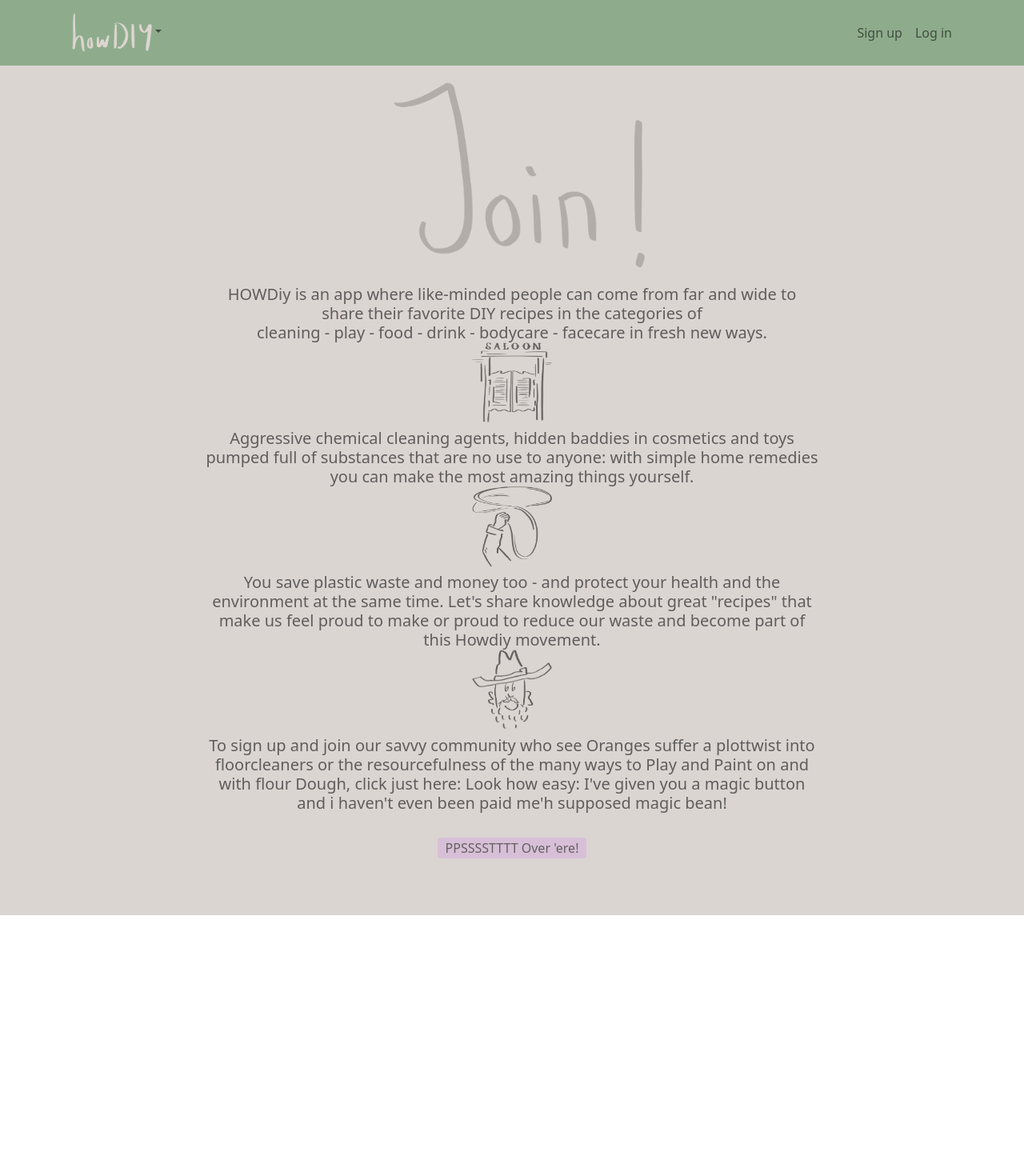
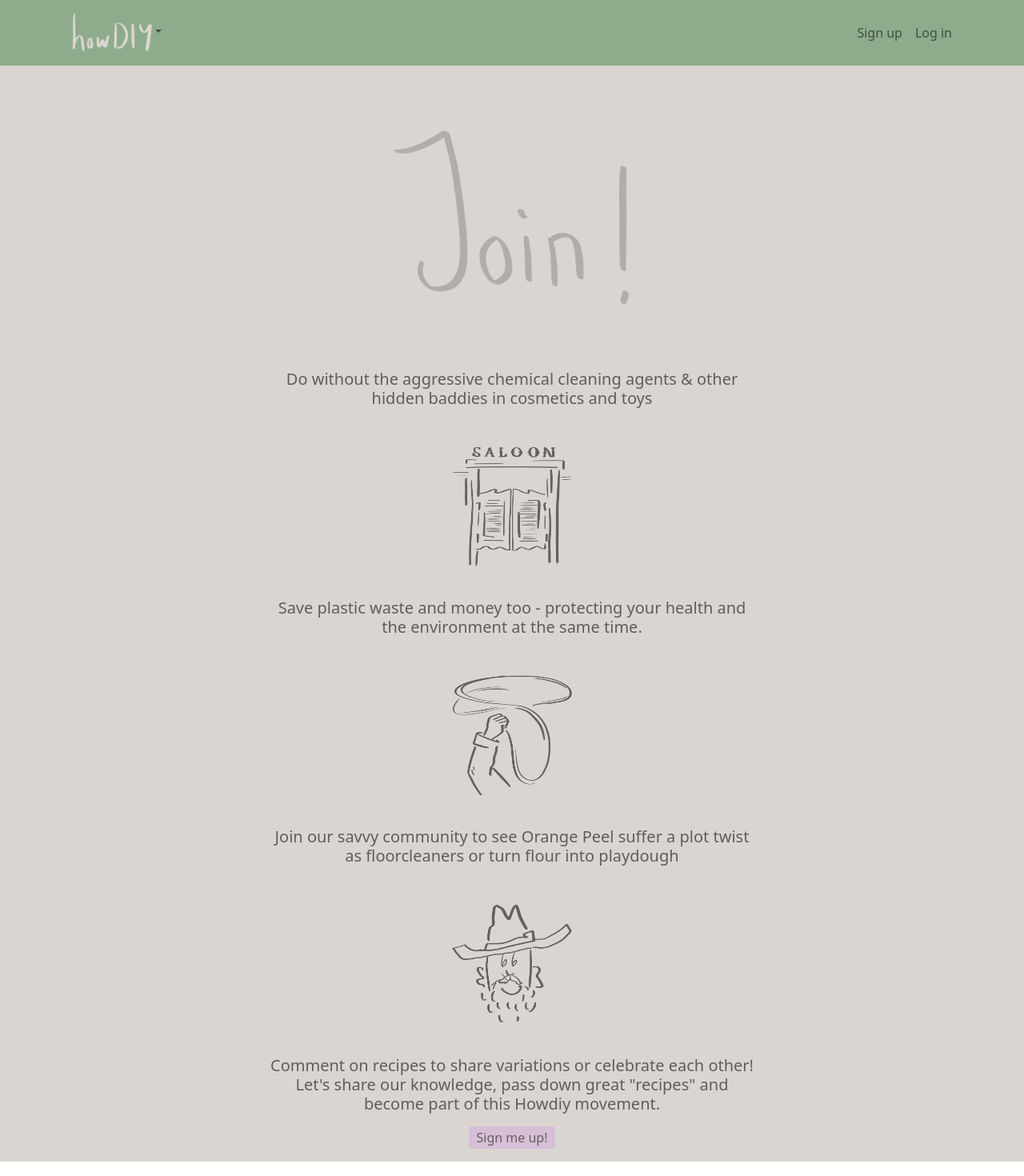
Before and after one commit to whatkimkong/howdiy-client, a React (Create React App) app: page /join in a window 1280 px wide. Shown: the top 1470 px of the page at 80% size. Before the commit the page ends 1144 px from the top, so only its background shows below. Built offline with nearby package versions, Linux system fonts and the light colour scheme; no server answers.

Commit message:
fix: style bugs, home, add:  login/signup redirect

```diff
--- a/src/App.css
+++ b/src/App.css
@@ -2,6 +2,7 @@
   text-align: center;
   background-color: #dbd5d1;
   min-height: 100vh;
+  width: 100vw;
 } /* background-color and min-height used to cover whole app */
 
 
--- a/src/App.js
+++ b/src/App.js
@@ -64,11 +64,11 @@ class App extends Component {
         <Switch>
         <Route
             exact path="/"
-            render={(props) => <Home {...props}/>}
+            render={(props) => <Home {...props} user={user}/>}
           />
           <Route
             exact path="/join"
-            render={(props) => <Join {...props}/>}
+            render={(props) => <Join {...props} user={user}/>}
           />
           <Route
             path="/signup"
--- a/src/components/Home.jsx
+++ b/src/components/Home.jsx
@@ -1,35 +1,40 @@
 import React, { Component } from "react";
 import { NavLink } from "react-router-dom";
 //
-import './root.css';
+import "./root.css";
 //
 import title from "./img/howdiyGreen.png";
-import allCategories from './img/ROUGHshot.png';
-
 
 export class Home extends Component {
   render() {
+    const {user} = this.props;
     return (
       <div>
         <img src={title} alt="title" className="root-title" />
-        <h3 className="root-text">DIY straight from your Pantry</h3>
-        <p className="root-text"> 6 Categories to choose from:</p>
-        <img src={allCategories} alt="little-representatives" width="300px" height="190px"/>
+
         <div className="root-text">
-        <br/>
-        <p>
-          Join our community of DIY lovers who have plenty ideas on how to use
-          the ingredients all around us to create fun useful homemade products!
-          <br /> Find out more about what drives us:
-        </p>
+          <h3>DIY straight from your Pantry</h3>
+          <h5>
+            Sharing our recipes from far and wide in the six categories of{" "}
+          </h5>
+          <br />
+          <h2>CLEANING • PLAY • FOOD • DRINK • BODYCARE • FACECARE</h2>
+          <br />
+          <h5>to meet our needs in fresh new ways.</h5>
+          { !user && (
+            <div className="root-button-container">
+            <NavLink className="root-submit" to="/signup">
+              Sign me up!
+            </NavLink>
+          </div>
+          )}
+          <div className="root-button-container">
+            <NavLink className="root-submit" to="/join">
+              find out more...
+            </NavLink>
+          </div>
+          <h5>Go on, bet Grandma has some wise wisdoms we can rescue....</h5>
         </div>
-        <br/>
-        <NavLink className="root-submit" to="/join">To the Join !!</NavLink>
-        <p className="root-text">Go on, bet grandma even had some of that wise wise wisdoms....</p>
-        <br/>
-        <br/>
-        <br/>
-        <br/>
       </div>
     );
   }
--- a/src/components/Join.jsx
+++ b/src/components/Join.jsx
@@ -10,55 +10,47 @@ import playLogo from "./img/Play-dark.png";
 
 export class Join extends Component {
   render() {
+    const {user} = this.props;
     return (
       <div>
         <img src={title} alt="title" className="root-title" />
+
         <div className="root-text">
-          <h5>
-            HOWDiy is an app where like-minded people can come from far and wide
-            to share their favorite DIY recipes in the categories of <br />{" "}
-            cleaning - play - food - drink - bodycare - facecare in fresh new
-            ways.
-            <br />
+          <div>
+            <h5>
+              Do without the aggressive chemical cleaning agents & other hidden
+              baddies in cosmetics and toys
+            </h5>
             <img
               className="root-img-styles"
               src={houseLogo}
               alt="join-saloon"
             />
-          </h5>
-          <h5>
-            Aggressive chemical cleaning agents, hidden baddies in cosmetics and
-            toys pumped full of substances that are no use to anyone: with
-            simple home remedies you can make the most amazing things yourself.
-            <br />
+            <h5>
+              Save plastic waste and money too - protecting your health and the
+              environment at the same time. <br />
+            </h5>
             <img className="root-img-styles" src={playLogo} alt="join-play" />
-            <br />
-          </h5>
-          <h5>
-            {" "}
-            You save plastic waste and money too - and protect your health and
-            the environment at the same time. Let's share knowledge about great
-            "recipes" that make us feel proud to make or proud to reduce our
-            waste and become part of this Howdiy movement. <br />
+            <h5>
+              Join our savvy community to see Orange Peel suffer a plot twist as
+              floorcleaners or turn flour into playdough
+            </h5>
             <img className="root-img-styles" src={faceLogo} alt="join-face" />
-            <br />
-          </h5>
-          <h5>
-            To sign up and join our savvy community who see Oranges suffer a
-            plottwist into floorcleaners or the resourcefulness of the many ways
-            to Play and Paint on and with flour Dough, click just here: Look how
-            easy: I've given you a magic button and i haven't even been paid
-            me'h supposed magic bean!
-          </h5>
+            <h5>
+              Comment on recipes to share variations or celebrate each other!{" "}
+              <br />
+              Let's share our knowledge, pass down great "recipes" and become
+              part of this Howdiy movement.
+            </h5>
+          </div>
+          { !user && (
+          <div className="root-button-container">
+            <NavLink className="root-submit" to="/signup">
+              Sign me up!
+            </NavLink>
+          </div>
+          )}
         </div>
-        <br />
-        <NavLink className="root-submit" to="/signup">
-          PPSSSSTTTT Over 'ere!
-        </NavLink>
-        <br />
-        <br />
-        <br />
-        <br />
       </div>
     );
   }
--- a/src/components/auth/Login.jsx
+++ b/src/components/auth/Login.jsx
@@ -1,7 +1,7 @@
 import React, { Component } from "react";
 import authService from "../services/auth-services";
 //
-import '../root.css';
+import "../root.css";
 //
 import loginTitle from "../img/Login.png";
 
@@ -24,6 +24,7 @@ class Login extends Component {
     authService.login(email, password).then((response) => {
       this.setState({ email: "", password: "" });
       this.props.setUser(response.data, true);
+      this.props.history.push(`/profile`)
     });
   };
 
@@ -31,7 +32,6 @@ class Login extends Component {
     const { email, password } = this.state;
     return (
       <div>
-
         <img src={loginTitle} alt="title" className="root-title" />
         <div className="root-text">
           <form onSubmit={this.handleSubmit}>
@@ -41,15 +41,21 @@ class Login extends Component {
               name="email"
               placeholder="Your email here"
               value={email}
-          /><br/><br/>
+            />
+            <br />
+            <br />
             <input
               onChange={this.handleChange}
-            type="text"
+              type="password"
               name="password"
               placeholder="Your password here"
               value={password}
-          /><br/><br/>
-          <button className="root-submit" type="submit">Login</button>
+            />
+            <br />
+            <br />
+            <button className="root-submit" type="submit">
+              Login
+            </button>
           </form>
         </div>
       </div>
--- a/src/components/auth/Signup.jsx
+++ b/src/components/auth/Signup.jsx
@@ -37,6 +37,7 @@ class Signup extends Component {
           password: "",
         });
         this.props.setUser(response.data, true);
+        this.props.history.push(`/profile`)
       });
   };
 
--- a/src/components/categories/Categories.css
+++ b/src/components/categories/Categories.css
@@ -1,41 +1,41 @@
 .title {
-  margin-top: 20px;
-  margin-left: 20px;
-  margin-bottom: 20px;
-  width: 25%;
+  margin: 10vh 10vh 5vh 8vh;
+  width: 70%;
+  max-width: 300px;
 }
 
 .list-container {
   margin-bottom: 10px;
   display: flex;
   justify-content: center;
-  margin-left: 15%;
-  margin-right: 10%;
+  margin-left: 5vw;
+  margin-right: 5vw;
 }
 
 .icon-img-styles {
-  height: 10vw;
-  width: 10vw;
-  max-height: 100px;
-  max-width: 100px;
+  height: 13vh;
+  min-height: 100px;
+  min-width: 140px;
+  max-width: 180px;
 }
 
-.button-styles {
-  background-color: #8eac8c;
-  color: #dbd5d1;
-  padding: 40px 100px 40px 100px;
+.category-btn {
+  border: solid;
+  border-color: #8eac8c;
+  background-color: #7c8a7b;
+  border-radius: 50%;
+  color: #dcd6d1;
+  font-weight: bold;
+  font-size: x-large;
   text-decoration: none;
-  margin: 20px 5px 40px 5px;
-  border-radius: 50%;
-  width: 70%;
-  min-width: 130px;
-  max-width: 130px;
   display: flex;
-  justify-content: center;
+  flex-direction: column;
+  padding: 20px 0px 10px 30px;
+  margin: 10px 10px 20px 40px;
 }
 
-.button-styles:hover {
-  color: thistle;
+.category-btn:hover {
+  color: rgb(95, 93, 93);
 }
 
 .howdiy-listed {
@@ -53,7 +53,7 @@
   width: 80%;
   display: flex;
   flex-direction: row;
-  justify-content: space-around;
+  justify-content: space-evenly;
 }
 
 .howdiy-list-img {
--- a/src/components/categories/Categories.jsx
+++ b/src/components/categories/Categories.jsx
@@ -28,8 +28,7 @@ export class Categories extends Component {
               {categories.map((eachCategory) => {
                 return (
                   <Col xs lg="4" key={eachCategory}>
-                    <NavLink
-                      className="button-styles category-link"
+                    <NavLink className="category-btn"
                       to={`/${eachCategory.toLowerCase()}/howdiy`}
                     >
                       {eachCategory.toLowerCase() === "facecare" && (
--- a/src/components/root.css
+++ b/src/components/root.css
@@ -18,6 +18,12 @@
   color: #63605e;
 }
 
+.root-button-container {
+  margin: 1vh 0vw 2vh 0vw;
+  display: flex;
+  justify-content: space-around;
+}
+
 .root-submit {
   background-color: thistle;
   text-decoration: none;
@@ -27,31 +33,41 @@
   color: #63605e;
 }
 
+.root-submit:hover {
+  background-color: thistle;
+  text-decoration: none;
+  border: none;
+  border-radius: 4px;
+  padding: 2px 10px 2px 10px;
+  color: #8eac8c;
+}
+
 .root-text {
   color: rgb(95, 93, 93);
   display: flex;
   justify-content: center;
   flex-direction: column;
-  margin-left: 20vw;
-  margin-right: 20vw;
+  margin: 10vh 26vw 5vh 26vw;
 }
 
 .root-img-styles {
-  justify-content: center;
-  flex-direction: column;
-  height: 10vw;
-  width: 10vw;
-  max-height: 100px;
-  max-width: 100px;
+  height: 40vw;
+  width: 40vw;
+  max-height: 150px;
+  max-width: 150px;
+  margin-top: 5vh;
+  margin-bottom: 5vh;
 }
 
+h5 {
+  margin: 10vh 0vw 5vh 0vw;
+}
 
-/* LOG IN */
+/* LOG IN / SIGN UP / JOIN */
 .root-title {
-  margin-top: 20px;
-  margin-left: 20px;
-  margin-bottom: 20px;
-  width: 25%;
+  margin-top: 10vh;
+  width: 50%;
+  max-width: 300px;
 }
 
 /* NAVBAR */
@@ -106,18 +122,17 @@
   }
 
 .profile-howdiy-list-child {
+    display: flex;
+    justify-content: flex-start;
+    flex-direction: row;
+    justify-content: space-evenly;
     background-color: #e0ecdf;
+    color: rgb(95, 93, 93);
     border: none;
     margin: 20px 40px 0px 40px;
     padding: 20px 40px 20px 60px;
     border-radius: 10px;
-    display: flex;
-    justify-content: flex-start;
-    flex-direction: row;
-    justify-content: space-around;
     text-align: left;
-    font-size: 2vmax;
-    font-weight:600;
   }
 
 .profile-howdiy-list-img {
@@ -131,8 +146,6 @@
   }
 
 .profile-howdiy-list-ratings {
-  font-size: 1.2vmax;
-  font-weight:500;
   padding: 0px 20px 0px 20px;
 }
 
```
Also changed, not shown: src/components/auth/Profile.jsx (+6 -6 lines). Lines whose indentation alone changed are shown as unchanged.
